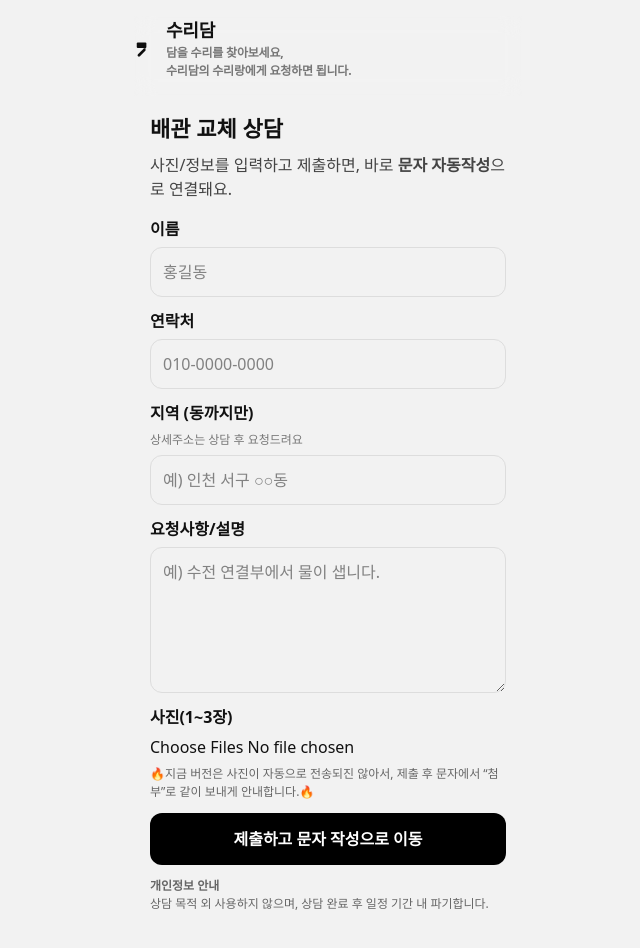
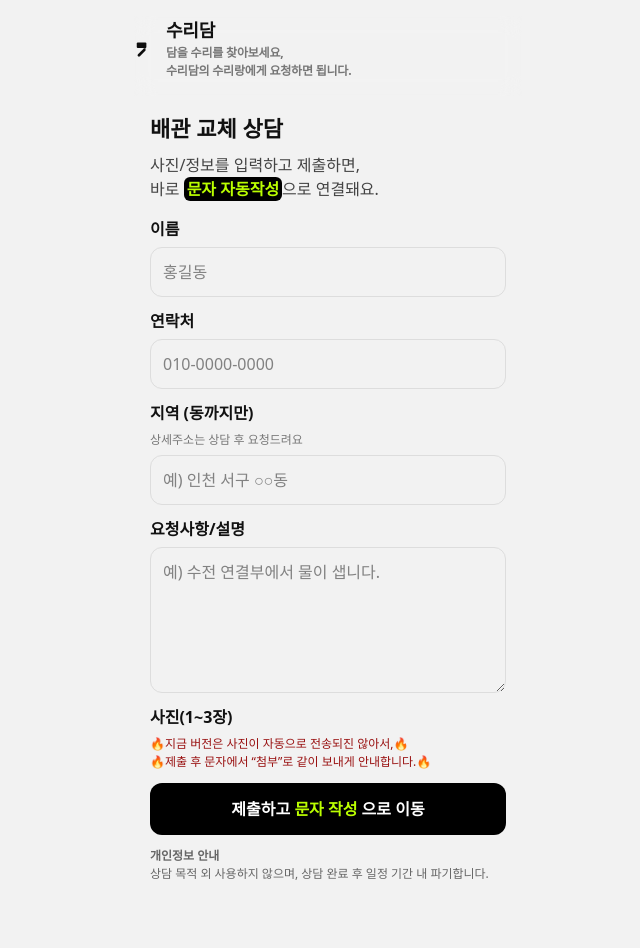
Before and after one commit to berrypizza/suridam, a Next.js app: page /request in a window 1280 px wide. Shown: the top 948 px of the page, without its empty margins (312-952 px from the left). Built offline with nearby package versions, Linux system fonts and the light colour scheme.

Commit message:
edit font, color, else

```diff
--- a/app/request/page.tsx
+++ b/app/request/page.tsx
@@ -101,7 +101,7 @@ export default function RequestPage() {
           {/* 수리랑 ▲ */}
 
           <h1 style={{ fontSize: 20, fontWeight: 900 }}>
-            수리랑이 확인 중입니다.
+            문자를 기다리는 수리랑
           </h1>
 
           <p
@@ -118,13 +118,24 @@ export default function RequestPage() {
                 display: "inline-block",
                 fontWeight: 1000,
                 background: "black",
-                color: "#d1d1d1ff",
+                color: "#bbff00ff",
                 borderRadius: "6.119px",
+                padding: "0 3px",
               }}>
-              문자 화면 에서 <b>사진 1~3장</b>
+              문자 화면에서 <b>사진 1~3장</b>
             </b>
             을 <b style={{ fontWeight: 900, color: "black" }}>첨부</b> 해
             주세요.
+            <br />
+            <b
+              style={{
+                color: "#911",
+                lineHeight: 3,
+                fontWeight: "100",
+                fontSize: 12,
+              }}>
+              문자 화면은 다음화면(하단 "문자로 보내기")에서 나옵니다.{" "}
+            </b>
           </p>
         </div>
 
@@ -141,7 +152,8 @@ export default function RequestPage() {
               fontWeight: 800,
               textAlign: "center",
             }}>
-            💬 문자로 보내기(자동작성)
+            💬 <b style={{ color: "#bbff00ff" }}>문자로 보내기</b>({" "}
+            <b>자동작성</b> )
           </a>
 
           <a
@@ -252,7 +264,19 @@ export default function RequestPage() {
     <main style={{ padding: 16, fontFamily: "system-ui" }}>
       <h1 style={{ fontSize: 22, fontWeight: 800 }}>배관 교체 상담</h1>
       <p style={{ marginTop: 8, color: "#444", lineHeight: 1.5 }}>
-        사진/정보를 입력하고 제출하면, 바로 <b>문자 자동작성</b>으로 연결돼요.
+        사진/정보를 입력하고 제출하면, <br /> 바로{" "}
+        <b
+          style={{
+            display: "inline-block",
+            fontWeight: 1000,
+            background: "black",
+            color: "#bbff00ff",
+            borderRadius: "6.119px",
+            padding: "0 3px",
+          }}>
+          문자 자동작성
+        </b>
+        으로 연결돼요.
       </p>
 
       <form
@@ -409,7 +433,7 @@ export default function RequestPage() {
 
         <label style={{ display: "grid", gap: 6 }}>
           <b>사진(1~3장)</b>
-          <input
+          {/* <input
             type="file"
             accept="image/*"
             multiple
@@ -417,10 +441,10 @@ export default function RequestPage() {
               const files = Array.from(e.target.files ?? []);
               setPhotos(files.slice(0, 3));
             }}
-          />
-          <span style={{ fontSize: 12, color: "#666" }}>
-            🔥지금 버전은 사진이 자동으로 전송되진 않아서, 제출 후 문자에서
-            “첨부”로 같이 보내게 안내합니다.🔥
+          /> */}
+          <span style={{ fontSize: 12, color: "#911" }}>
+            🔥지금 버전은 사진이 자동으로 전송되진 않아서,🔥 <br />
+            🔥제출 후 문자에서 “첨부”로 같이 보내게 안내합니다.🔥
           </span>
         </label>
 
@@ -435,7 +459,7 @@ export default function RequestPage() {
             fontWeight: 900,
             cursor: "pointer",
           }}>
-          제출하고 문자 작성으로 이동
+          제출하고<b style={{ color: "#bbff00ff" }}> 문자 작성</b> 으로 이동
         </button>
 
         <div style={{ fontSize: 12, color: "#666", lineHeight: 1.5 }}>
```
